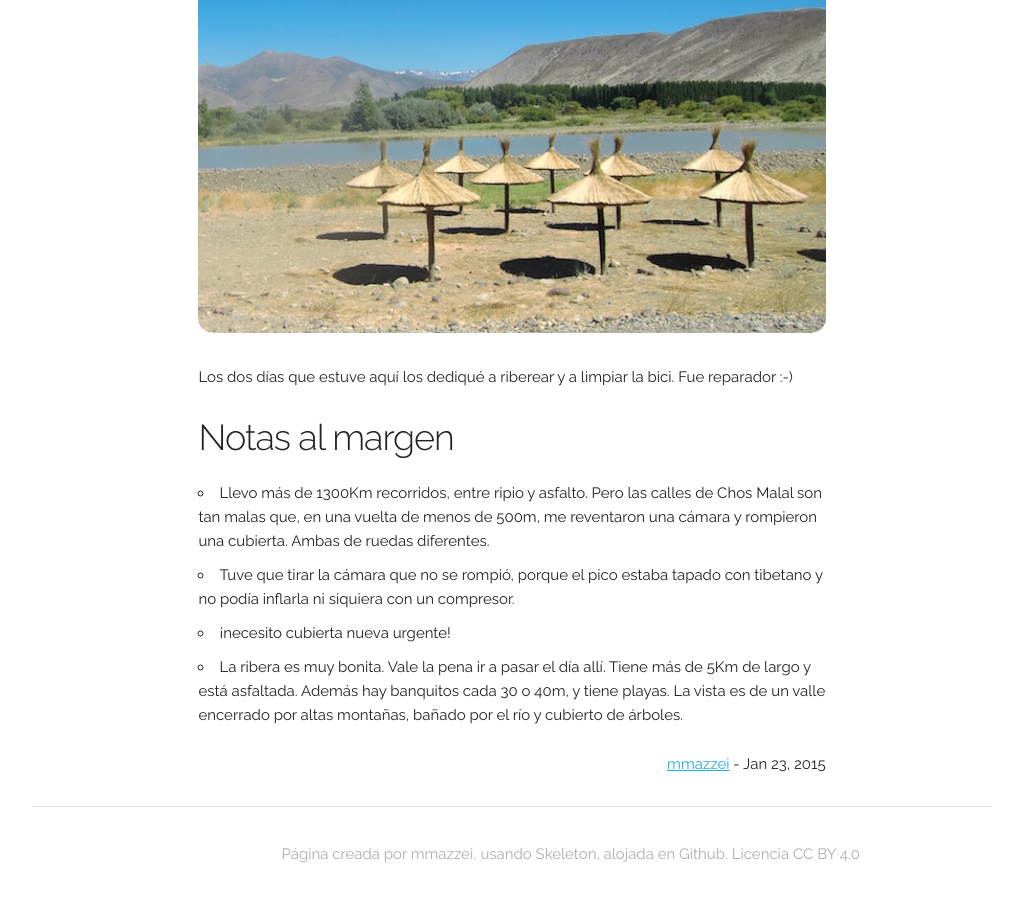
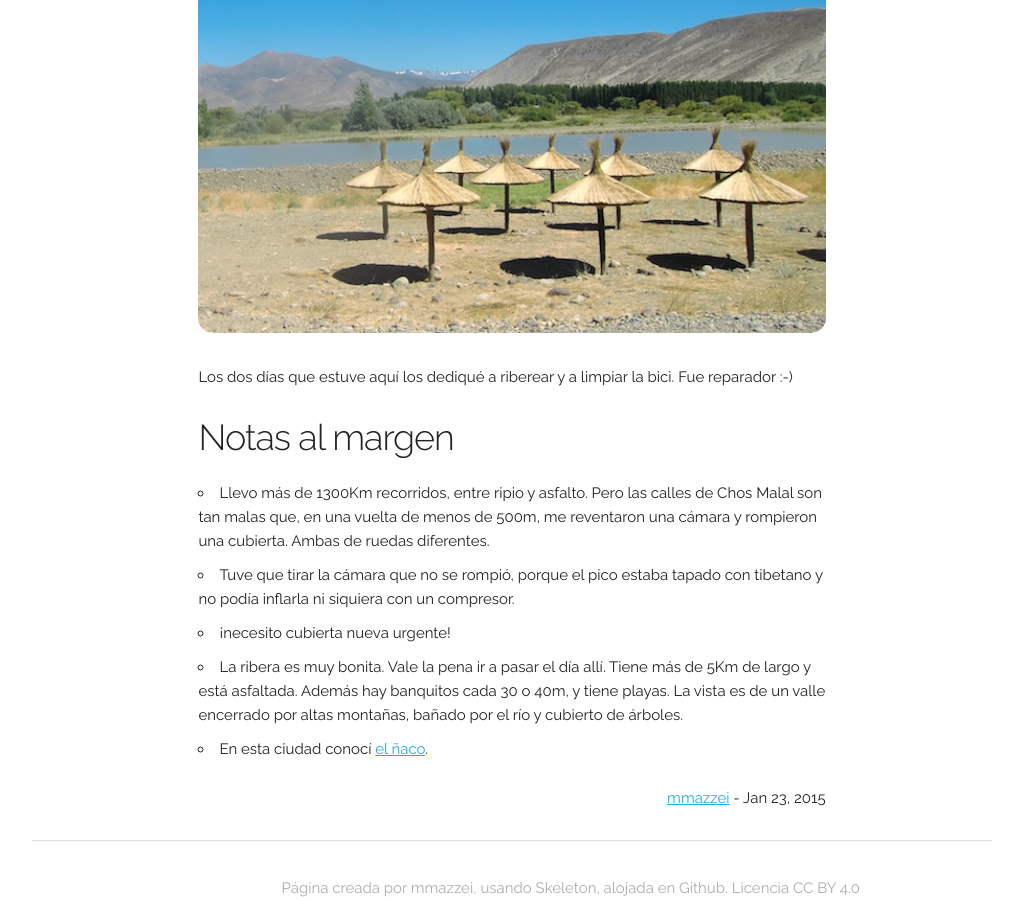
Before and after one commit to mmazzei/mmazzei.github.io, a Jekyll site: the page built from _posts/2015-01-23-chos-malal.md, in a window 1280 px wide and 900 px high, scrolled down 3233 px. Shown: the whole window, without its empty margins (128-1151 px from the left). Built offline with Jekyll 4.4.1, drawn with Linux system fonts in a browser that asks for light colours; before the commit the page ends 4099 px from its top, so only the background shows below that.

Commit message:
link to ñaco page

```diff
--- a/_posts/2015-01-23-chos-malal.md
+++ b/_posts/2015-01-23-chos-malal.md
@@ -58,3 +58,4 @@ Los dos días que estuve aquí los dediqué a riberear y a limpiar la bici. Fue
   - Tuve que tirar la cámara que no se rompió, porque el pico estaba tapado con tibetano y no podía inflarla ni siquiera con un compresor.
   - ¡necesito cubierta nueva urgente!
  - La ribera es muy bonita. Vale la pena ir a pasar el día allí. Tiene más de 5Km de largo y está asfaltada. Además hay banquitos cada 30 o 40m, y tiene playas. La vista es de un valle encerrado por altas montañas, bañado por el río y cubierto de árboles.
+ - En esta ciudad conocí [el ñaco]({% post_url 2015-01-24-el-naco %}).
```
